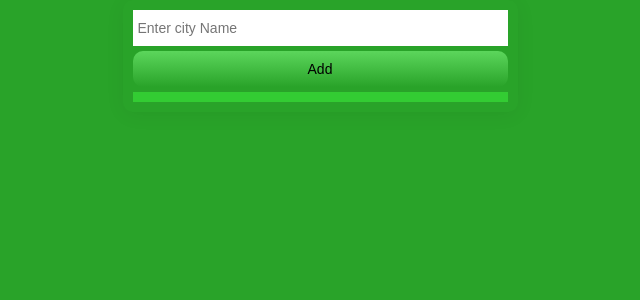
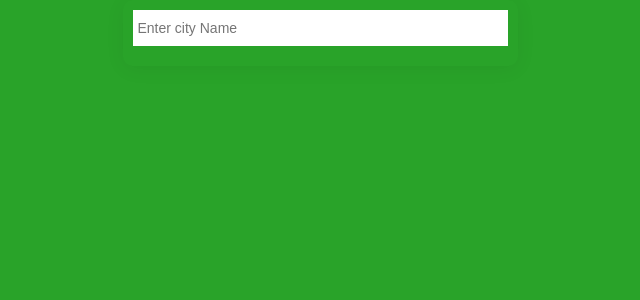
Before and after one commit to mar1n/weatherengland, a React (Create React App) app: page / in a window 1280 px wide. Shown: the top 300 px of the page, without its empty margins (320-960 px from the left). Built offline with nearby package versions, Linux system fonts and the light colour scheme.

Commit message:
remove ad button

```diff
--- a/package.json
+++ b/package.json
@@ -6,7 +6,9 @@
     "@testing-library/jest-dom": "^4.2.4",
     "@testing-library/react": "^9.4.0",
     "@testing-library/user-event": "^7.2.1",
+    "core-js": "^3.6.4",
     "react": "^16.12.0",
+    "react-app-polyfill": "^1.0.5",
     "react-dom": "^16.12.0",
     "react-router": "^5.1.2",
     "react-router-dom": "^5.1.2",
@@ -28,6 +30,7 @@
       "not op_mini all"
     ],
     "development": [
+      "ie 11",
       "last 1 chrome version",
       "last 1 firefox version",
       "last 1 safari version"
--- a/src/Api/Api.js
+++ b/src/Api/Api.js
@@ -13,7 +13,7 @@ class Api extends React.Component {
     componentDidMount(props) {
         //console.log(this.props.city);
         const city = this.props.city;
-        fetch(`http://api.openweathermap.org/data/2.5/weather?q=${city}&mode=json&units=metric,uk&APPID=86cf7b40142a1bc1aca8a976db7133ce`)
+        fetch(`https://api.openweathermap.org/data/2.5/weather?q=${city}&mode=json&units=metric,uk&APPID=86cf7b40142a1bc1aca8a976db7133ce`)
             .then(res => res.json())
             .then(
                 (result) => {
--- a/src/AutoComplete/AutoComplete.css
+++ b/src/AutoComplete/AutoComplete.css
@@ -25,7 +25,6 @@
     text-align: left;
     margin: 0;
     padding: 5px;
-    background-color: #33cc33;
 
   }
 
--- a/src/AutoComplete/AutoComplete.js
+++ b/src/AutoComplete/AutoComplete.js
@@ -79,7 +79,7 @@ export default class AutoCompleteText extends React.Component {
 
             <div className="AutoCompleteText">
                 <input className='textInput' value={text} onChange={this.onTextChanged} type="text" placeholder="Enter city Name" />
-                <input className='addButton' value="Add" onClick={this.addClick} type="submit" />
+                {/* <input className='addButton' value="Add" onClick={this.addClick} type="submit" /> */}
                 <div>
                     {this.renderSuggestions()}
                     <ul>
--- a/src/index.js
+++ b/src/index.js
@@ -1,3 +1,6 @@
+import 'react-app-polyfill/ie11';
+import 'react-app-polyfill/stable';
+import 'core-js/stable';
 import React from 'react';
 import ReactDOM from 'react-dom';
 import './index.css';
```
Also changed, not shown: 1 other file (tests, documents, lock files or other folders).
